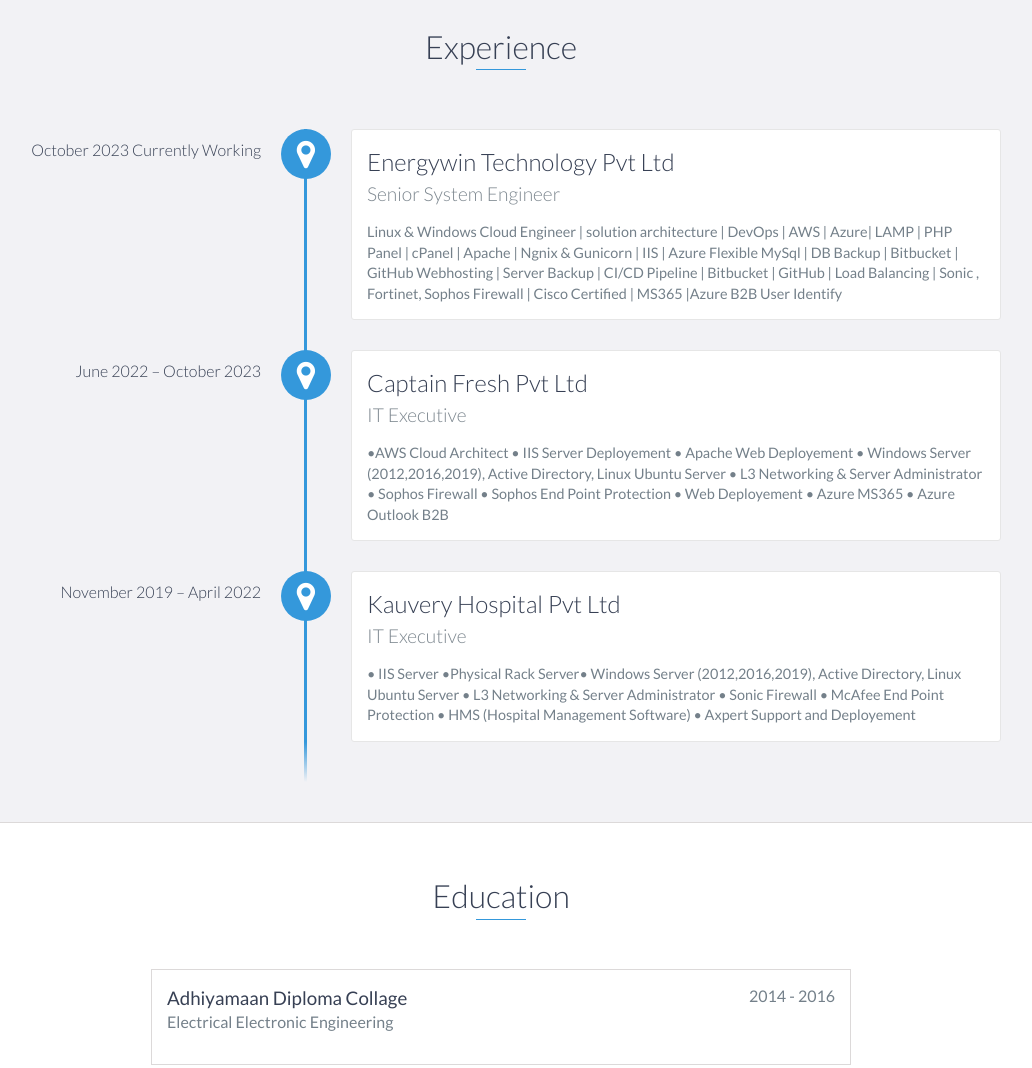
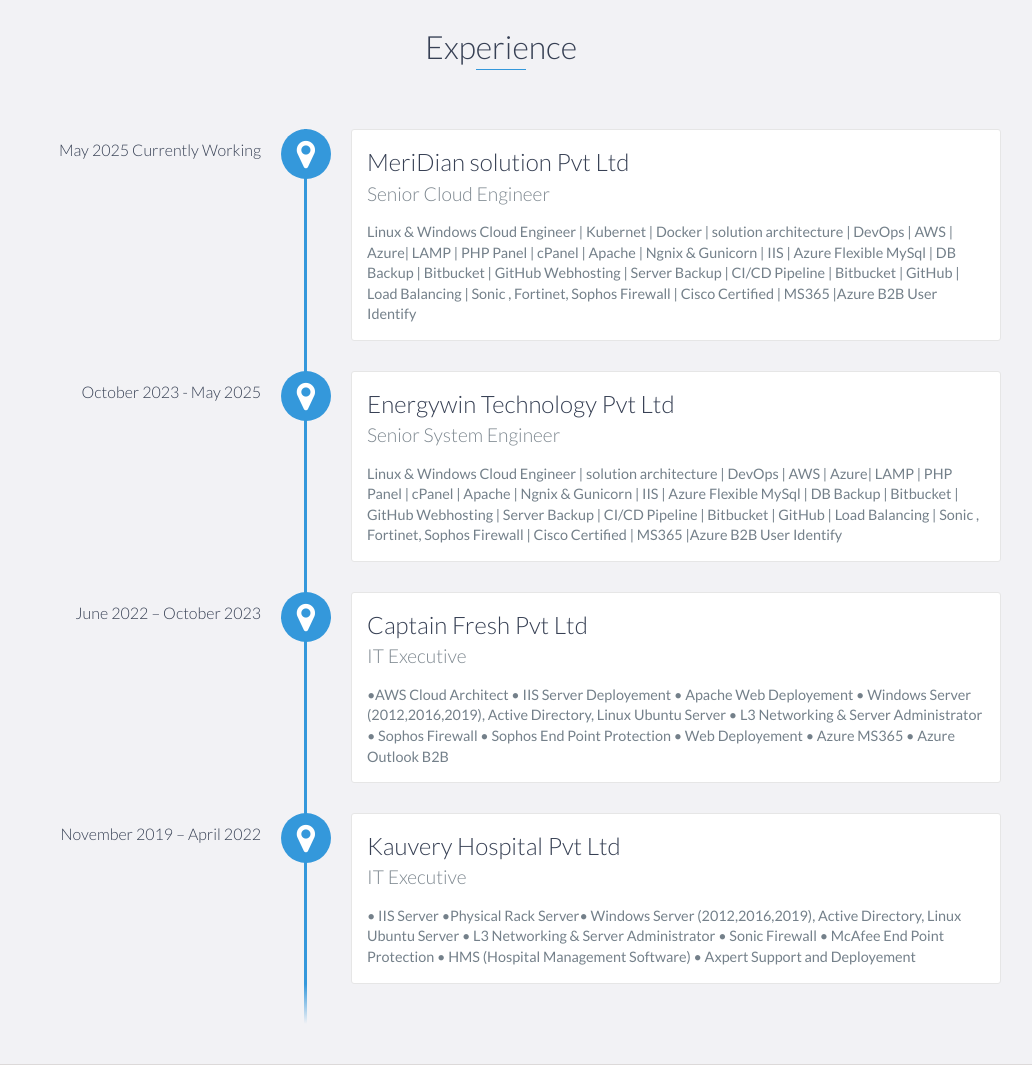
Before and after one commit to karthikeyan235/github-portfolio, a website: page index.html in a window 1280 px wide. Shown: the part 1160-2228 px from the top of the page, without its empty margins (139-1171 px from the left). Drawn offline with nearby package versions, Linux system fonts and the light colour scheme.

Commit message:
Update index.html

```diff
--- a/index.html
+++ b/index.html
@@ -85,7 +85,17 @@
     <div id="experience" class="background-alt">
         <h2 class="heading">Experience</h2>
         <div id="experience-timeline">
-            <div data-date="October 2023 Currently Working">
+
+	   <div data-date="May 2025 Currently Working">
+                <h3>MeriDian solution Pvt Ltd</h3>
+                <h4>Senior Cloud Engineer</h4>
+                <p>
+                     Linux & Windows Cloud Engineer | Kubernet | Docker | solution architecture | DevOps | AWS | Azure| LAMP | PHP Panel | cPanel | Apache | Ngnix & Gunicorn | IIS | Azure Flexible MySql | DB Backup | Bitbucket | GitHub
+                    Webhosting | Server Backup | CI/CD Pipeline | Bitbucket | GitHub | Load Balancing | Sonic , Fortinet, Sophos Firewall | Cisco Certified | MS365 |Azure B2B User Identify
+                </p>
+            </div>
+
+            <div data-date="October 2023 - May 2025">
                 <h3>Energywin Technology Pvt Ltd</h3>
                 <h4>Senior System Engineer</h4>
                 <p>
```
